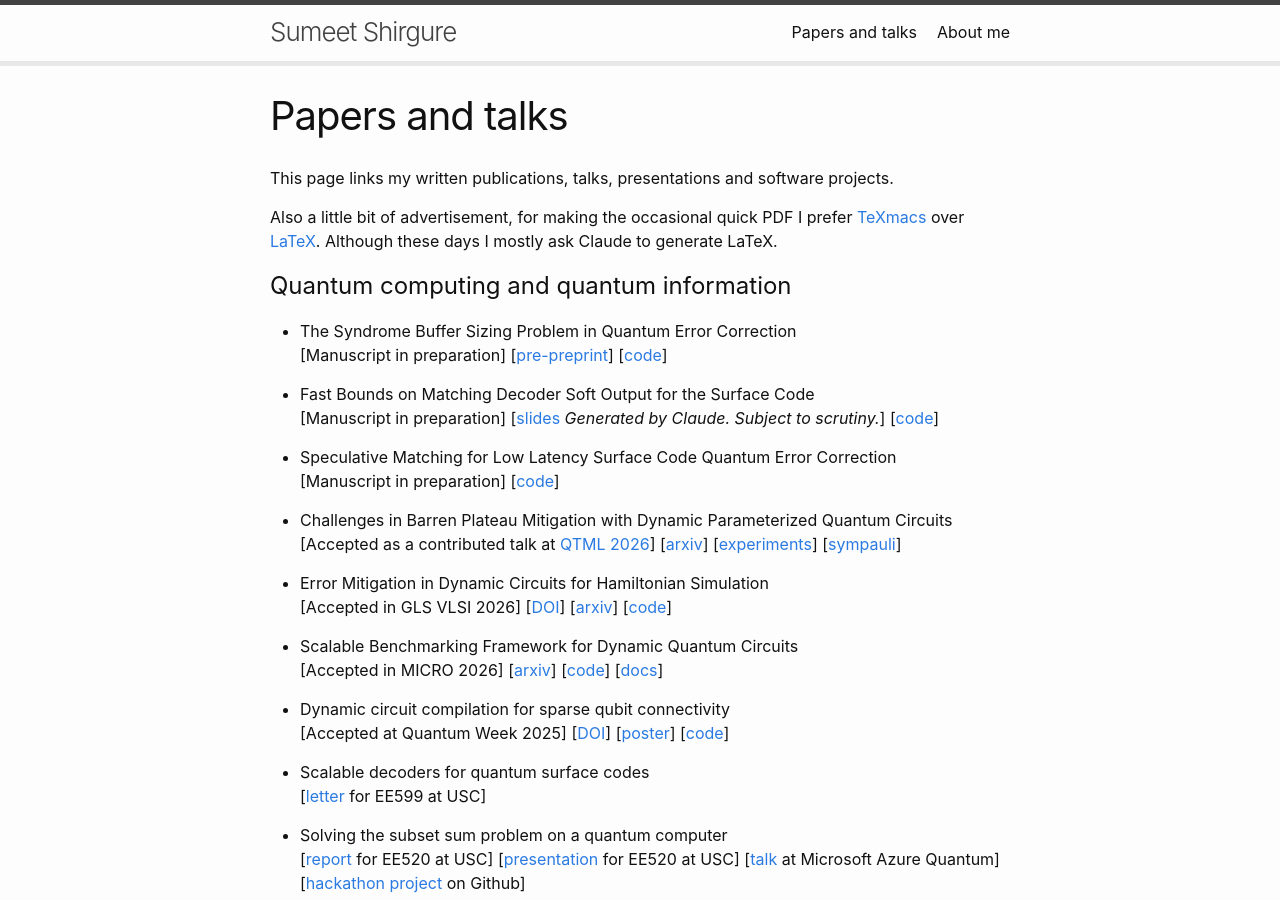
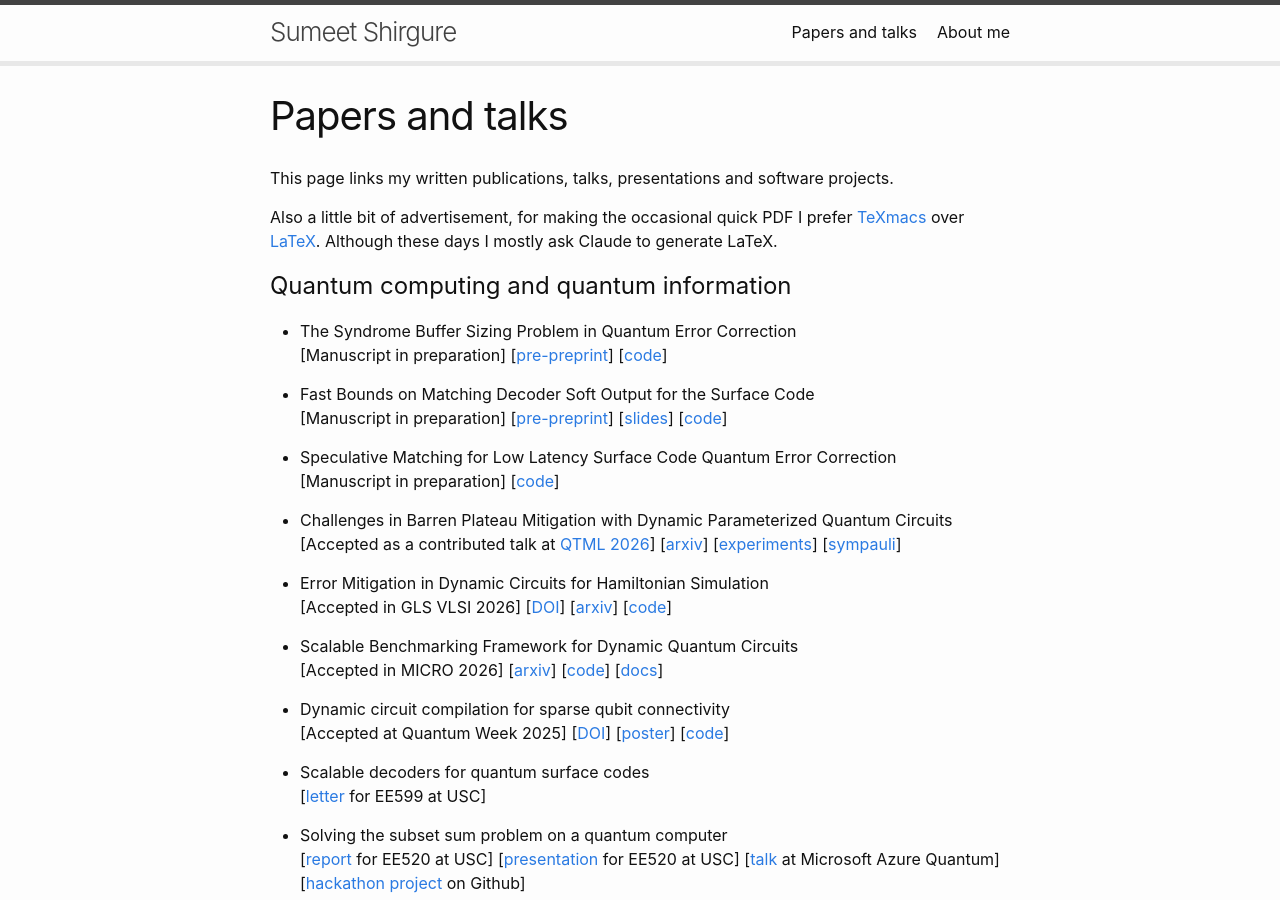
Before and after one commit to sumeetshirgure/sumeetshirgure.github.io, a Jekyll site: the page built from docs/0_writing_samples.markdown, in a window 1280 px wide and 900 px high. Built offline with Jekyll 4.4.1, drawn with Linux system fonts in a browser that asks for light colours.

Commit message:
Add fastgap pre-preprint.

```diff
--- a/docs/0_writing_samples.markdown
+++ b/docs/0_writing_samples.markdown
@@ -20,7 +20,8 @@ Although these days I mostly ask Claude to generate LaTeX.
 
 - Fast Bounds on Matching Decoder Soft Output for the Surface Code\\
     \[Manuscript in preparation\]
-    [[slides](/assets/pdfs/presentations/compgap_talk.pdf) *Generated by Claude. Subject to scrutiny.*]
+    [[pre-preprint](/assets/pdfs/papers/fastgap.pdf)]
+    [[slides](/assets/pdfs/presentations/compgap_talk.pdf)]
     [[code](https://github.com/sumeetshirgure/fastgap)]
 
 
```
Also changed, not shown: 1 other file.
